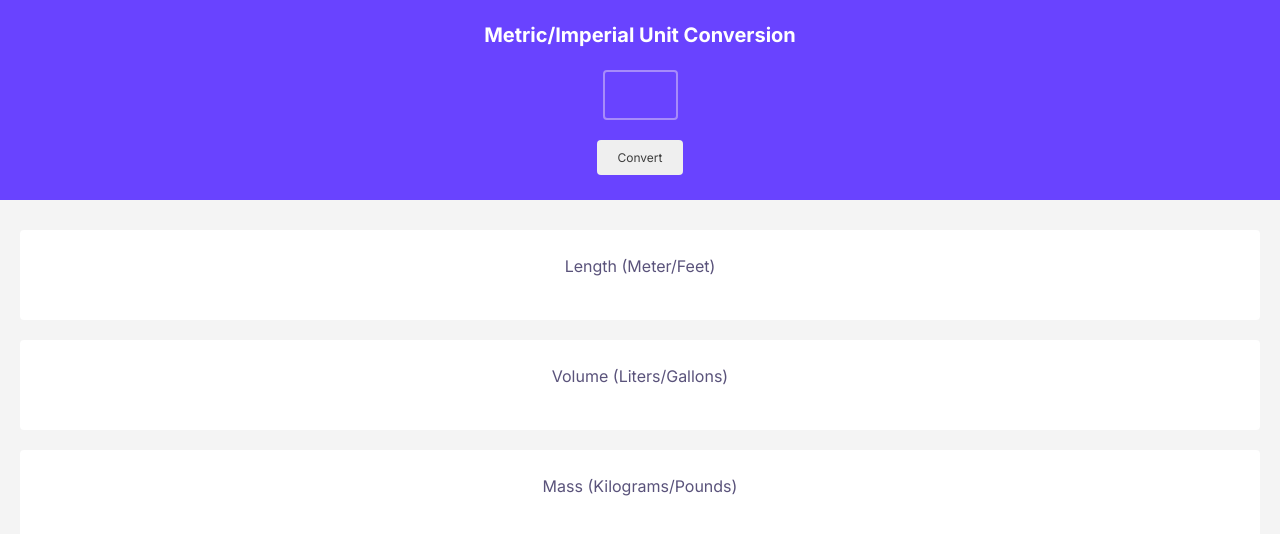
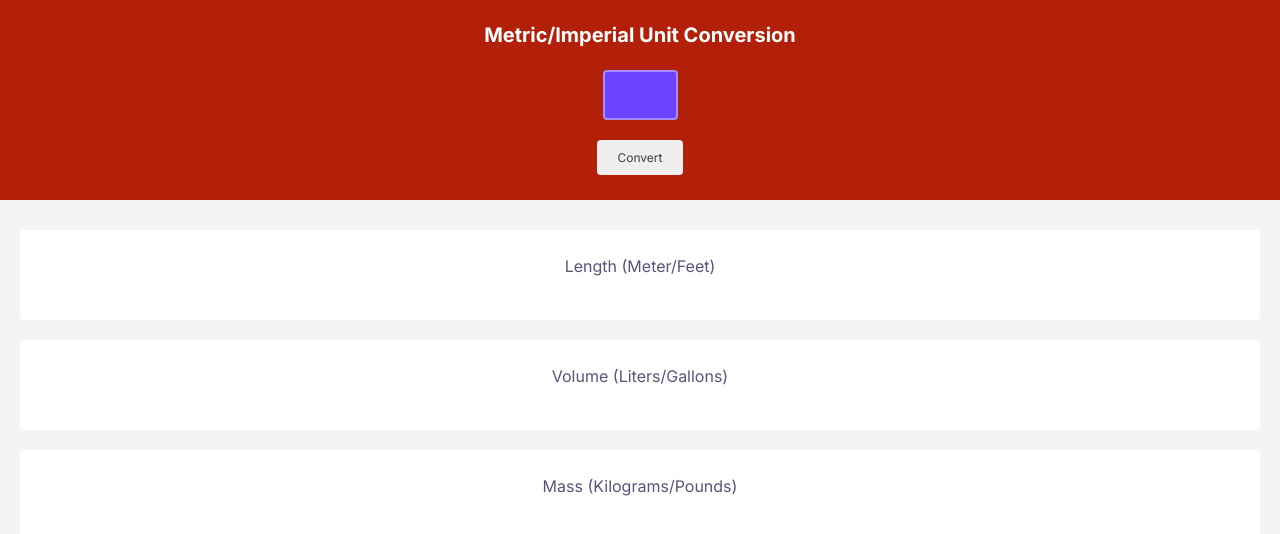
Before and after one commit to Koushik890/unit-converter, a website built with Vite: page index.html in a window 1280 px wide. Built offline with nearby package versions, Linux system fonts and the light colour scheme.

Commit message:
Modified top section color to orange

```diff
--- a/index.css
+++ b/index.css
@@ -7,7 +7,7 @@ body {
 #top-section{
     height: 200px;
     width: 100%;
-    background-color: #6943FF;
+    background-color: #b22009;
     display: flex;
     flex-direction: column;
     justify-content: center;
```
